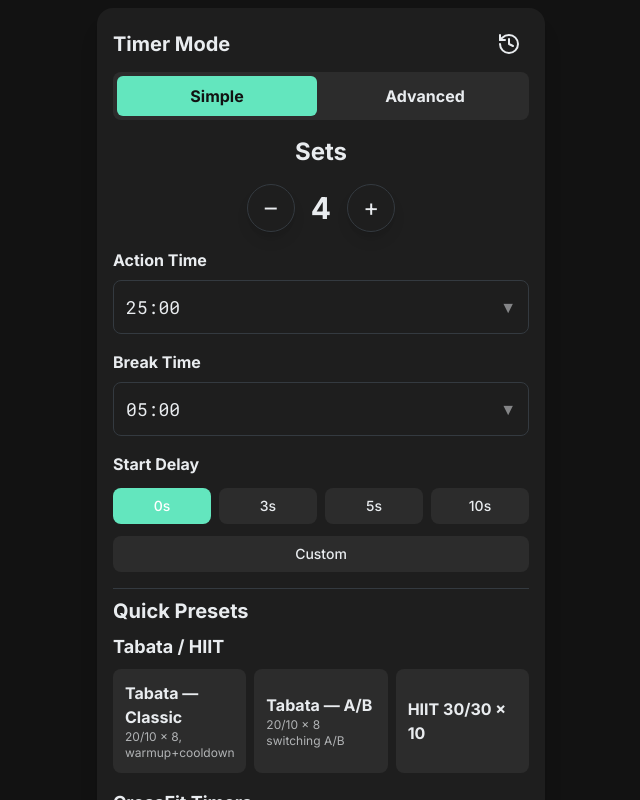
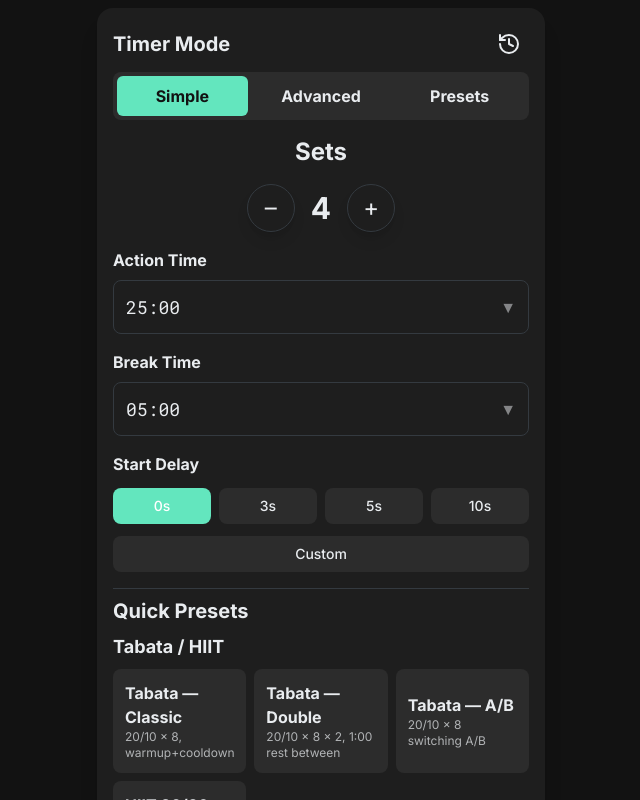
Before and after one commit to chagp/flow-timer-a-luxurious-pwa, a React (Vite) app: page / in a window 1280 px wide. Both pictures are taken after a click on the button 37 px from the left and 61 px from the top of the page. Shown: the top 800 px of the page, without its empty margins (319-959 px from the left). Built offline with nearby package versions, Linux system fonts and the light colour scheme.

Commit message:
presets: add full set for Tabata/HIIT/CrossFit/BJJ/Muay Thai; UI: introduce 'Presets' tab alongside Simple/Advanced

```diff
--- a/components/ConfigurationScreen.tsx
+++ b/components/ConfigurationScreen.tsx
@@ -37,6 +37,9 @@ const formatTotalTime = (settings: Settings): string => {
 const ConfigurationScreen: React.FC<ConfigurationScreenProps> = ({ onStart, history, onClearHistory }) => {
   const [savedSettings, setSavedSettings] = useLocalStorage<Settings>('flow-timer-settings', DEFAULT_SETTINGS);
   const [localSettings, setLocalSettings] = useState<Settings>(savedSettings);
+  const [activeView, setActiveView] = useState<'simple' | 'advanced' | 'presets'>(
+    savedSettings.mode === TimerMode.Simple ? 'simple' : 'advanced'
+  );
   const [isHistoryOpen, setIsHistoryOpen] = useState(false);
 
   const handleAddInterval = () => {
@@ -97,24 +100,47 @@ const ConfigurationScreen: React.FC<ConfigurationScreenProps> = ({ onStart, hist
               <HistoryIcon className="w-6 h-6 text-light-text dark:text-dark-text" />
             </button>
           </div>
-          <div className="grid grid-cols-2 gap-2 p-1 bg-light-subtle-bg dark:bg-dark-subtle-bg rounded-lg">
-            {[TimerMode.Simple, TimerMode.Advanced].map(mode => (
+          <div className="grid grid-cols-3 gap-2 p-1 bg-light-subtle-bg dark:bg-dark-subtle-bg rounded-lg">
             <button
-                key={mode}
-                onClick={() => setLocalSettings({...localSettings, mode})}
+              onClick={() => {
+                setLocalSettings({ ...localSettings, mode: TimerMode.Simple });
+                setActiveView('simple');
+              }}
               className={`p-2 rounded-md font-semibold capitalize transition-colors ${
-                  localSettings.mode === mode
+                activeView === 'simple'
                   ? 'bg-light-accent dark:bg-dark-accent text-white dark:text-dark-bg'
                   : 'hover:bg-white/50 dark:hover:bg-black/20'
               }`}
             >
-                {mode}
+              {TimerMode.Simple}
             </button>
-            ))}
+            <button
+              onClick={() => {
+                setLocalSettings({ ...localSettings, mode: TimerMode.Advanced });
+                setActiveView('advanced');
+              }}
+              className={`p-2 rounded-md font-semibold capitalize transition-colors ${
+                activeView === 'advanced'
+                  ? 'bg-light-accent dark:bg-dark-accent text-white dark:text-dark-bg'
+                  : 'hover:bg-white/50 dark:hover:bg-black/20'
+              }`}
+            >
+              {TimerMode.Advanced}
+            </button>
+            <button
+              onClick={() => setActiveView('presets')}
+              className={`p-2 rounded-md font-semibold capitalize transition-colors ${
+                activeView === 'presets'
+                  ? 'bg-light-accent dark:bg-dark-accent text-white dark:text-dark-bg'
+                  : 'hover:bg-white/50 dark:hover:bg-black/20'
+              }`}
+            >
+              Presets
+            </button>
           </div>
         </div>
 
-        {localSettings.mode === TimerMode.Simple ? (
+        {activeView === 'simple' ? (
           <>
             <div className="space-y-4 text-center">
               <label className="text-2xl font-bold">Sets</label>
@@ -159,7 +185,7 @@ const ConfigurationScreen: React.FC<ConfigurationScreenProps> = ({ onStart, hist
               />
             </div>
           </>
-        ) : (
+        ) : activeView === 'advanced' ? (
           <>
             <div className="space-y-4 text-center">
               <label className="text-2xl font-bold">Rounds</label>
@@ -215,6 +241,13 @@ const ConfigurationScreen: React.FC<ConfigurationScreenProps> = ({ onStart, hist
               </button>
             </div>
           </>
+        ) : (
+          <>
+            <QuickPresets onApply={(s) => {
+              setLocalSettings(s);
+              setActiveView(s.mode === TimerMode.Simple ? 'simple' : 'advanced');
+            }} />
+          </>
         )}
 
         {/* Countdown Timer Section */}
--- a/components/QuickPresets.tsx
+++ b/components/QuickPresets.tsx
@@ -47,6 +47,19 @@ const QuickPresets: React.FC<QuickPresetsProps> = ({ onApply }) => {
       ]).flat() as Interval[],
       { id: 'cd', label: 'COOLDOWN', duration: 120 },
     ], 10),
+    tabataDouble: makeAdvancedBySequence([
+      { id: 'wup', label: 'WARMUP', duration: 120 },
+      ...Array.from({ length: 8 }, (_, i) => [
+        { id: `w${i}-a`, label: 'WORK', duration: 20 },
+        { id: `w${i}-r`, label: 'REST', duration: 10 },
+      ]).flat() as Interval[],
+      { id: 'rs', label: 'REST SET', duration: 60 },
+      ...Array.from({ length: 8 }, (_, i) => [
+        { id: `w2${i}-a`, label: 'WORK', duration: 20 },
+        { id: `w2${i}-r`, label: 'REST', duration: 10 },
+      ]).flat() as Interval[],
+      { id: 'cd', label: 'COOLDOWN', duration: 120 },
+    ], 10),
     tabataAB: makeAdvancedBySequence([
       ...Array.from({ length: 4 }, (_, i) => [
         { id: `a${i}`, label: 'WORK A', duration: 20 },
@@ -86,6 +99,20 @@ const QuickPresets: React.FC<QuickPresetsProps> = ({ onApply }) => {
         { id: `r${i}`, label: 'REST', duration: 60 },
       ]).flat() as Interval[],
     ], 3),
+    muayClinch: makeAdvancedBySequence([
+      ...Array.from({ length: 6 }, (_, i) => [
+        { id: `w${i}`, label: 'CLINCH', duration: 3 * 60 },
+        { id: `r${i}`, label: 'REST', duration: 30 },
+      ]).flat() as Interval[],
+    ], 3),
+    muaySprints8: makeSimple(30, 30, 8, 'SPRINT', 'REST', 3),
+    muaySprints10: makeSimple(45, 15, 10, 'SPRINT', 'REST', 3),
+    muayShadow: makeAdvancedBySequence([
+      ...Array.from({ length: 5 }, (_, i) => [
+        { id: `w${i}`, label: 'ROUND', duration: 3 * 60 },
+        { id: `r${i}`, label: 'REST', duration: 60 },
+      ]).flat() as Interval[],
+    ], 3),
   };
 
   const Section: React.FC<{ title: string; children: React.ReactNode }> = ({ title, children }) => (
@@ -111,6 +138,7 @@ const QuickPresets: React.FC<QuickPresetsProps> = ({ onApply }) => {
     <div className="space-y-4">
       <Section title="Tabata / HIIT">
         <Btn label="Tabata — Classic" subtitle="20/10 × 8, warmup+cooldown" onClick={handle(seq.tabataClassic)} />
+        <Btn label="Tabata — Double" subtitle="20/10 × 8 × 2, 1:00 rest between" onClick={handle(seq.tabataDouble)} />
         <Btn label="Tabata — A/B" subtitle="20/10 × 8 switching A/B" onClick={handle(seq.tabataAB)} />
         <Btn label="HIIT 30/30 × 10" onClick={handle(seq.hiit3030x10)} />
       </Section>
@@ -129,6 +157,10 @@ const QuickPresets: React.FC<QuickPresetsProps> = ({ onApply }) => {
       <Section title="Muay Thai">
         <Btn label="Pads (5 × 3:00 / 1:00)" onClick={handle(seq.muayPads)} />
         <Btn label="Bag Rounds (10 × 3:00 / 1:00)" onClick={handle(seq.muayBag)} />
+        <Btn label="Clinch (6 × 3:00 / 0:30)" onClick={handle(seq.muayClinch)} />
+        <Btn label="Conditioning Sprints (8 × 0:30 / 0:30)" onClick={handle(seq.muaySprints8)} />
+        <Btn label="Conditioning Sprints (10 × 0:45 / 0:15)" onClick={handle(seq.muaySprints10)} />
+        <Btn label="Shadowboxing (5 × 3:00 / 1:00)" onClick={handle(seq.muayShadow)} />
       </Section>
     </div>
   );
```
Lines whose indentation alone changed are shown as unchanged.
